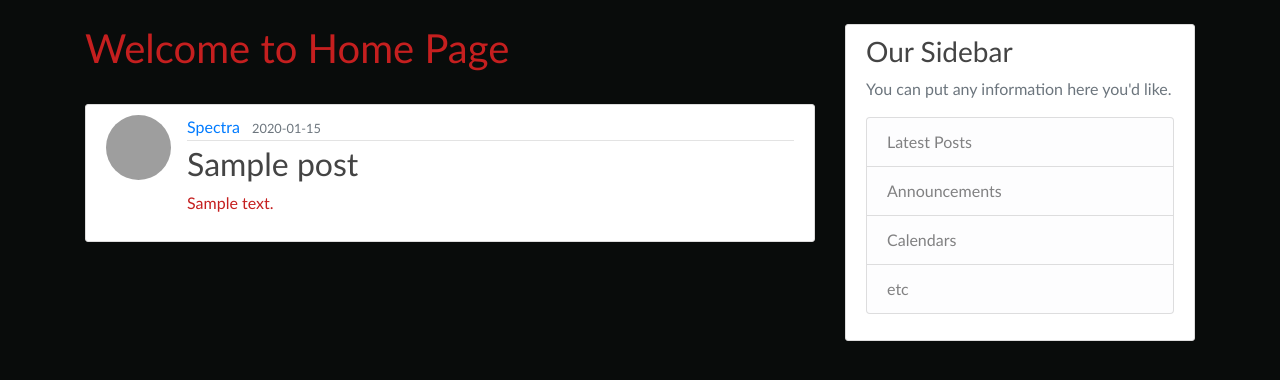
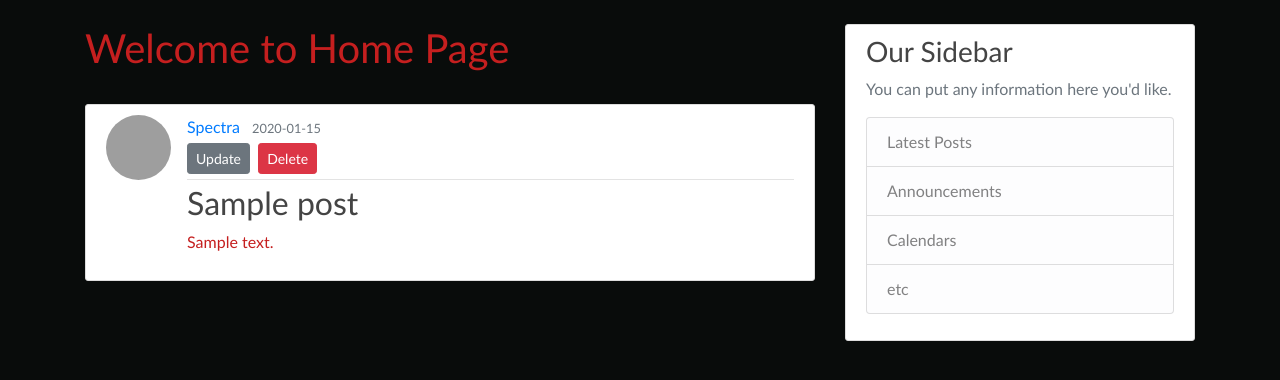
Before and after one commit to sandipswain/Coding-Blog, a Flask app: page /post/1 in a window 1280 px wide. Shown: the part 56-436 px from the top of the page. Run offline with Flask 2, Linux system fonts and the light colour scheme; a user stored in the database is signed in; tables that the repository leaves empty hold one stand-in row (values such as "Sample post"); some libraries are stand-ins or nearby versions; grey boxes are pictures that could not be loaded.

Commit message:
Added the functionality for updation and deletion of posts.

```diff
--- a/blog/templates/post.html
+++ b/blog/templates/post.html
@@ -11,6 +11,15 @@
             <a href="#" class="mr-2">{{ post.author.username }}</a>
             <!-- Date Posted -->
             <small class="text-muted">{{ post.date_posted.strftime('%Y-%m-%d') }}</small>
+            <!-- To show the below links if the post belongs to the current user -->
+            {% if post.author == current_user %}
+            <div>
+                <a href="{{ url_for('update_post',post_id=post.id) }}"
+                    class="btn btn-secondary btn-sm mt-1 mb-1">Update</a>
+                <button type="button" class="btn btn-danger btn-sm m-1" data-toggle="modal"
+                    data-target="#deleteModal">Delete</button>
+            </div>
+            {% endif %}
         </div>
         <!-- Post Title -->
         <h2 class="article-title">{{ post.title }}</h2>
@@ -18,4 +27,24 @@
         <p class="article-content">{{ post.content }}</p>
     </div>
 </article>
+<!-- Modal -->
+<div class="modal fade" id="deleteModal" tabindex="-1" aria-labelledby="deleteModalLabel" aria-hidden="true">
+    <div class="modal-dialog">
+        <div class="modal-content">
+            <div class="modal-header">
+                <h5 class="modal-title" id="deleteModalLabel">Delete Post?</h5>
+                <button type="button" class="close" data-dismiss="modal" aria-label="Close">
+                    <span aria-hidden="true">&times;</span>
+                </button>
+            </div>
+            <div class="modal-footer">
+                <button type="button" class="btn btn-secondary" data-dismiss="modal">Close</button>
+                <!-- Deleting the post for the desired id  -->
+                <form action="{{ url_for('delete_post',post_id=post.id) }}" method="POST">
+                    <input type="submit" class="btn btn-danger" value="Delete">
+                </form>
+            </div>
+        </div>
+    </div>
+</div>
 {% endblock %}
```
